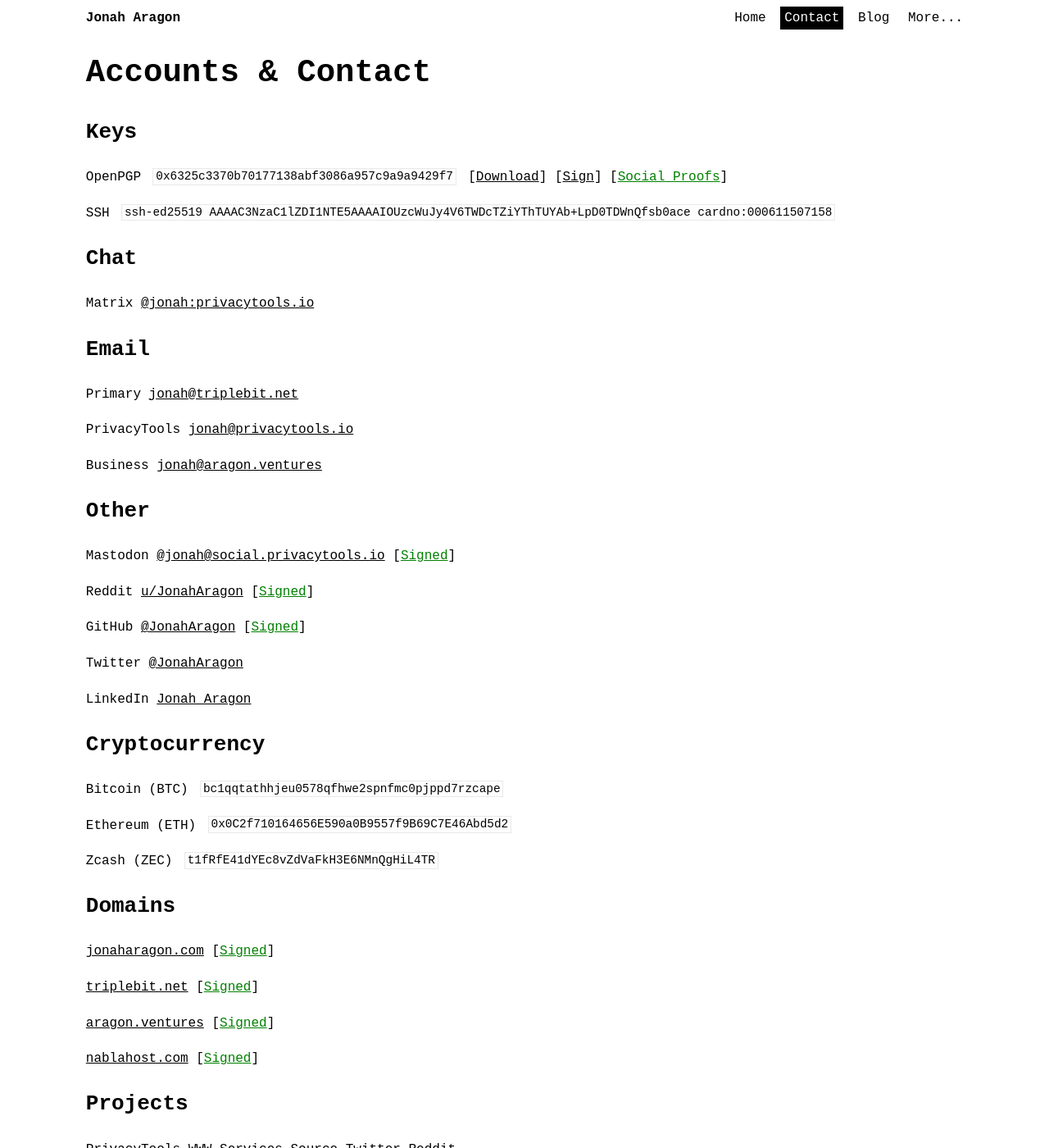
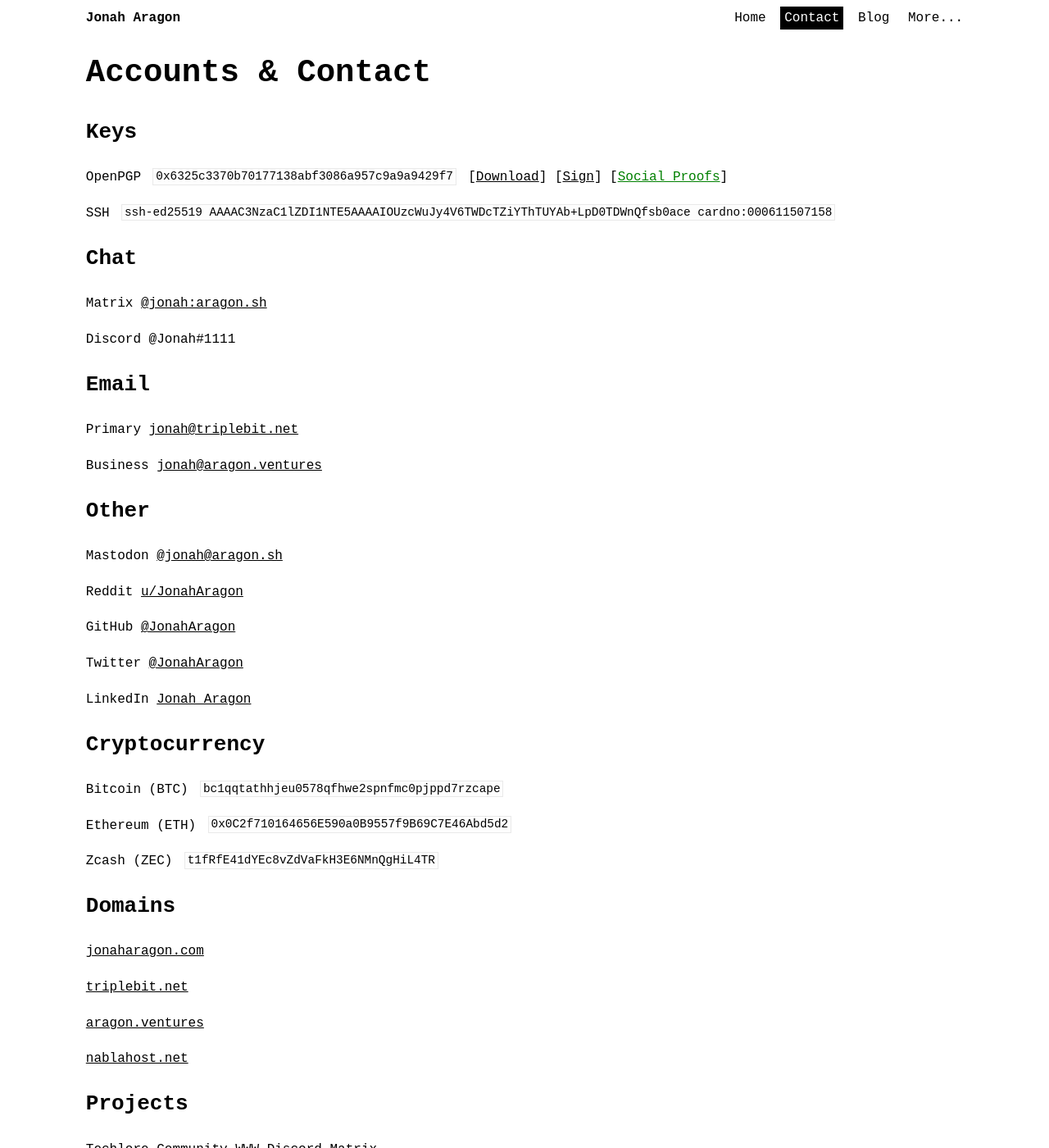
Before and after one commit to jonaharagon/www.jonaharagon.com, a Jekyll site: the page built from accounts.md, in a window 1280 px wide and 1400 px high. Shown: the whole window at 82% size. Built offline with Jekyll 4.4.1, drawn with Linux system fonts in a browser that asks for light colours; some of the changed text lies outside the part shown.

Commit message:
Update contact information
Co-Authored-By: Chase <c@chse.xyz>

#2

```diff
--- a/accounts.md
+++ b/accounts.md
@@ -14,23 +14,23 @@ SSH `ssh-ed25519 AAAAC3NzaC1lZDI1NTE5AAAAIOUzcWuJy4V6TWDcTZiYThTUYAb+LpD0TDWnQfs
 
 ## Chat
 
-Matrix [@jonah:privacytools.io](https://matrix.to/#/@jonah:privacytools.io)
+Matrix [@jonah:aragon.sh](https://matrix.to/#/@jonah:aragon.sh)
+
+Discord @Jonah#1111
 
 ## Email
 
 Primary [jonah@triplebit.net](mailto:)
 
-PrivacyTools [jonah@privacytools.io](mailto:)
-
 Business [jonah@aragon.ventures](mailto:)
 
 ## Other
 
-Mastodon [@jonah@social.privacytools.io](https://social.privacytools.io/@jonah) [[Signed](https://metacode.biz/openpgp/key#0x6A957C9A9A9429F7){: target="_blank" .proof}]
+Mastodon [@jonah@aragon.sh](https://mastodon.aragon.sh/@jonah)
 
-Reddit [u/JonahAragon](https://www.reddit.com/user/JonahAragon) [[Signed](https://metacode.biz/openpgp/key#0x6A957C9A9A9429F7){: target="_blank" .proof}]
+Reddit [u/JonahAragon](https://www.reddit.com/user/JonahAragon)
 
-GitHub [@JonahAragon](https://github.com/JonahAragon) [[Signed](https://metacode.biz/openpgp/key#0x6A957C9A9A9429F7){: target="_blank" .proof}]
+GitHub [@JonahAragon](https://github.com/JonahAragon)
 
 Twitter [@JonahAragon](https://twitter.com/JonahAragon)
 
@@ -46,18 +46,20 @@ Zcash (ZEC) `t1fRfE41dYEc8vZdVaFkH3E6NMnQgHiL4TR`
 
 ## Domains
 
-[jonaharagon.com](https://jonaharagon.com) [[Signed](https://metacode.biz/openpgp/key#0x6A957C9A9A9429F7){: target="_blank" .proof}]
+[jonaharagon.com](https://jonaharagon.com)
 
-[triplebit.net](https://jonaharagon.com) [[Signed](https://metacode.biz/openpgp/key#0x6A957C9A9A9429F7){: target="_blank" .proof}]
+[triplebit.net](https://triplebit.net)
 
-[aragon.ventures](https://jonaharagon.com) [[Signed](https://metacode.biz/openpgp/key#0x6A957C9A9A9429F7){: target="_blank" .proof}]
+[aragon.ventures](https://aragon.ventures)
 
-[nablahost.com](https://jonaharagon.com) [[Signed](https://metacode.biz/openpgp/key#0x6A957C9A9A9429F7){: target="_blank" .proof}]
+[nablahost.net](https://nablahost.net)
 
 ## Projects
 
-PrivacyTools [WWW](https://www.privacytools.io) [Services](https://www.privacytools.io/services/) [Source](https://github.com/privacytoolsIO/) [Twitter](https://twitter.com/privacytoolsIO) [Reddit](https://www.reddit.com/r/privacytoolsIO/)
+Techlore Community [WWW](https://techlore.tech) [Discord](https://discord.gg/DdhZQExvVK) [Matrix](https://matrix.to/#/+techlore-official:matrix.org)
+
+PrivacyTools (Formerly) [Services](https://www.privacytools.io/services/) [Source](https://github.com/privacytoolsIO/)
 
 OpenNIC [WWW](https://www.opennic.org/) [ns9](https://servers.opennic.org/edit.php?srv=ns9.opennic.glue) [ns11](https://servers.opennic.org/edit.php?srv=ns11.opennic.glue) [ModernTLD](http://github.com/moderntld/) [Source](https://github.com/opennic/)
 
-NABLA HOST [Web Hosting](https://nablahost.com)
+NABLA HOST [Web Hosting](https://nablahost.net)
```
Also changed, not shown: index.html (+7 -7 lines).
